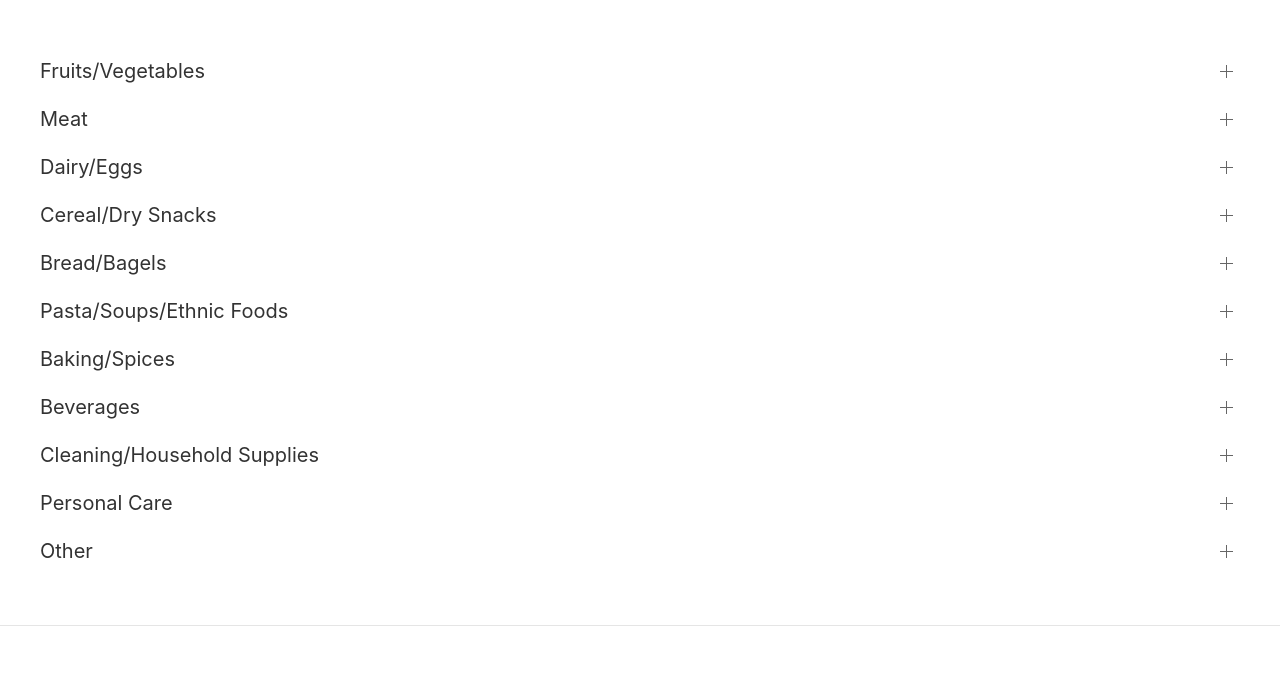
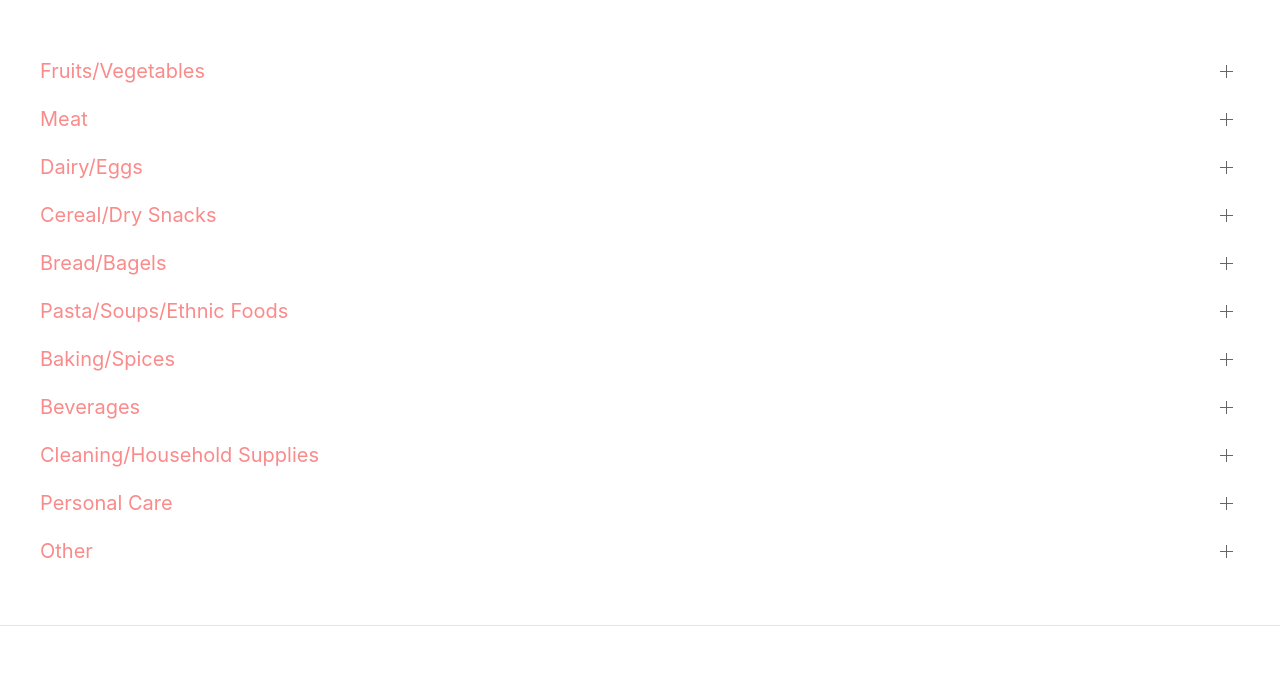
Before and after one commit to elliotfouts/shared-grocery-list, a website: page public/index.html in a window 1280 px wide. Shown: the part 93-776 px from the top of the page. Drawn offline with nearby package versions, Linux system fonts and the light colour scheme; no server answers.

Commit message:
added colors to signify empty/full list

```diff
--- a/public/css/style.css
+++ b/public/css/style.css
@@ -6,4 +6,5 @@
 }
 .list-input:focus {
     outline: none;
+    color: #4ca050;
 }
--- a/public/index.html
+++ b/public/index.html
@@ -11,67 +11,67 @@
 		<h1 class="uk-padding uk-padding-remove-bottom">Grocery List</h1>
 		<ul uk-accordion class="uk-padding">
 			<li>
-				<a class="uk-accordion-title" href="#">Fruits/Vegetables</a>
+				<a class="uk-accordion-title" id="produce-list-title" href="#">Fruits/Vegetables</a>
 				<div class="uk-accordion-content">
 					<ul id="produce-list"></ul>
 				</div>
 			</li>
 			<li>
-				<a class="uk-accordion-title" href="#">Meat</a>
+				<a class="uk-accordion-title" id="meat-list-title" href="#">Meat</a>
 				<div class="uk-accordion-content">
 					<ul id="meat-list"></ul>
 				</div>
 			</li>
 			<li>
-				<a class="uk-accordion-title" href="#">Dairy/Eggs</a>
+				<a class="uk-accordion-title" id="dairy-list-title" href="#">Dairy/Eggs</a>
 				<div class="uk-accordion-content">
 					<ul id="dairy-list"></ul>
 				</div>
 			</li>
 			<li>
-				<a class="uk-accordion-title" href="#">Cereal/Dry Snacks</a>
+				<a class="uk-accordion-title" id="dry-list-title" href="#">Cereal/Dry Snacks</a>
 				<div class="uk-accordion-content">
 					<ul id="dry-list"></ul>
 				</div>
 			</li>
 			<li>
-				<a class="uk-accordion-title" href="#">Bread/Bagels</a>
+				<a class="uk-accordion-title" id="baked-list-title" href="#">Bread/Bagels</a>
 				<div class="uk-accordion-content">
 					<ul id="baked-list"></ul>
 				</div>
 			</li>
 			<li>
-				<a class="uk-accordion-title" href="#">Pasta/Soups/Ethnic Foods</a>
+				<a class="uk-accordion-title" id="ethnic-list-title" href="#">Pasta/Soups/Ethnic Foods</a>
 				<div class="uk-accordion-content">
 					<ul id="ethnic-list"></ul>
 				</div>
 			</li>
 			<li>
-				<a class="uk-accordion-title" href="#">Baking/Spices</a>
+				<a class="uk-accordion-title" id="baking-list-title" href="#">Baking/Spices</a>
 				<div class="uk-accordion-content">
 					<ul id="baking-list"></ul>
 				</div>
 			</li>
 			<li>
-				<a class="uk-accordion-title" href="#">Beverages</a>
+				<a class="uk-accordion-title" id="beverages-list-title" href="#">Beverages</a>
 				<div class="uk-accordion-content">
 					<ul id="beverages-list"></ul>
 				</div>
 			</li>
 			<li>
-				<a class="uk-accordion-title" href="#">Cleaning/Household Supplies</a>
+				<a class="uk-accordion-title" id="cleaning-list-title" href="#">Cleaning/Household Supplies</a>
 				<div class="uk-accordion-content">
 					<ul id="cleaning-list"></ul>
 				</div>
 			</li>
 			<li>
-				<a class="uk-accordion-title" href="#">Personal Care</a>
+				<a class="uk-accordion-title" id="personal-list-title" href="#">Personal Care</a>
 				<div class="uk-accordion-content">
 					<ul id="personal-list"></ul>
 				</div>
 			</li>
 			<li>
-				<a class="uk-accordion-title" href="#">Other</a>
+				<a class="uk-accordion-title" id="other-list-title" href="#">Other</a>
 				<div class="uk-accordion-content">
 					<ul id="other-list"></ul>
 				</div>
--- a/public/js/index.js
+++ b/public/js/index.js
@@ -5,7 +5,7 @@ const formInputCategory = $('#form-input-category');
 // same as $(document).ready()
 $(async function () {
 	formButton.on('click', addGrocery);
-
+	clearGroceryList(); // to add red default color
 	populateGroceryList();
 });
 
@@ -22,8 +22,22 @@ function clearGroceryList() {
 	$('#dry-list').empty();
 	$('#baked-list').empty();
 	$('#ethnic-list').empty();
+	$('#baking-list').empty();
+	$('#beverages-list').empty();
+	$('#cleaning-list').empty();
 	$('#personal-list').empty();
 	$('#other-list').empty();
+	$('#produce-list-title').css("color", "#fa8b8b");
+	$('#meat-list-title').css("color", "#fa8b8b");
+	$('#dairy-list-title').css("color", "#fa8b8b");
+	$('#dry-list-title').css("color", "#fa8b8b");
+	$('#baked-list-title').css("color", "#fa8b8b");
+	$('#ethnic-list-title').css("color", "#fa8b8b");
+	$('#baking-list-title').css("color", "#fa8b8b");
+	$('#beverages-list-title').css("color", "#fa8b8b");
+	$('#cleaning-list-title').css("color", "#fa8b8b");
+	$('#personal-list-title').css("color", "#fa8b8b");
+	$('#other-list-title').css("color", "#fa8b8b");
 }
 
 function removeItem(event) {
@@ -46,36 +60,47 @@ function createListElements(data) {
 		switch (item.category) {
 			case 'produce':
 				$('#produce-list').append(newItem);
+				$('#produce-list-title').css("color","#4ca050");
 				break;
 			case 'meat':
 				$('#meat-list').append(newItem);
+				$('#meat-list-title').css("color", "#4ca050");
 				break;
 			case 'dairy':
 				$('#dairy-list').append(newItem);
+				$('#dairy-list-title').css("color", "#4ca050");
 				break;
 			case 'dry':
 				$('#dry-list').append(newItem);
+				$('#dry-list-title').css("color", "#4ca050");
 				break;
 			case 'baked':
 				$('#baked-list').append(newItem);
+				$('#baked-list-title').css("color", "#4ca050");
 				break;
 			case 'ethnic':
 				$('#ethnic-list').append(newItem);
+				$('#ethnic-list-title').css("color", "#4ca050");
 				break;
 			case 'baking':
 				$('#baking-list').append(newItem);
+				$('#baking-list-title').css("color", "#4ca050");
 				break;
 			case 'beverages':
 				$('#beverages-list').append(newItem);
+				$('#beverages-list-title').css("color", "#4ca050");
 				break;
 			case 'cleaning':
 				$('#cleaning-list').append(newItem);
+				$('#cleaning-list-title').css("color", "#4ca050");
 				break;
 			case 'personal':
 				$('#personal-list').append(newItem);
+				$('#personal-list-title').css("color", "#4ca050");
 				break;
 			case 'other':
 				$('#other-list').append(newItem);
+				$('#other-list-title').css("color", "#4ca050");
 				break;
 		}
 	});
```
